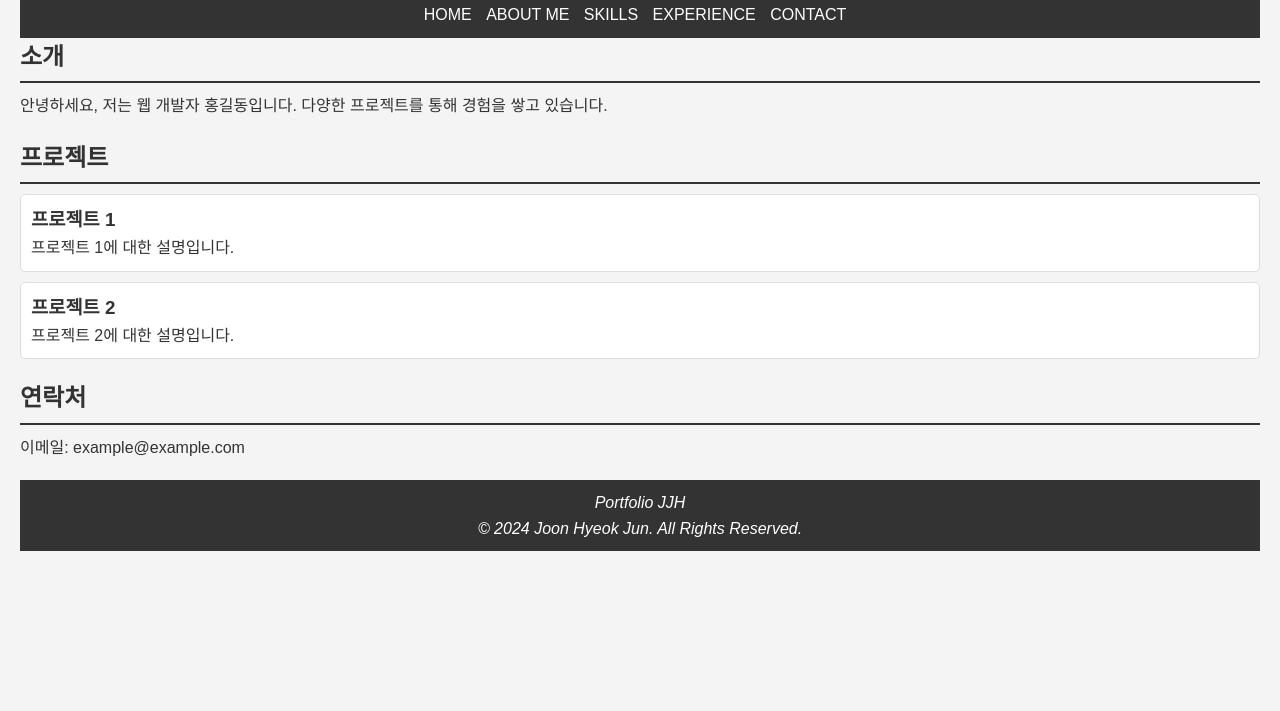
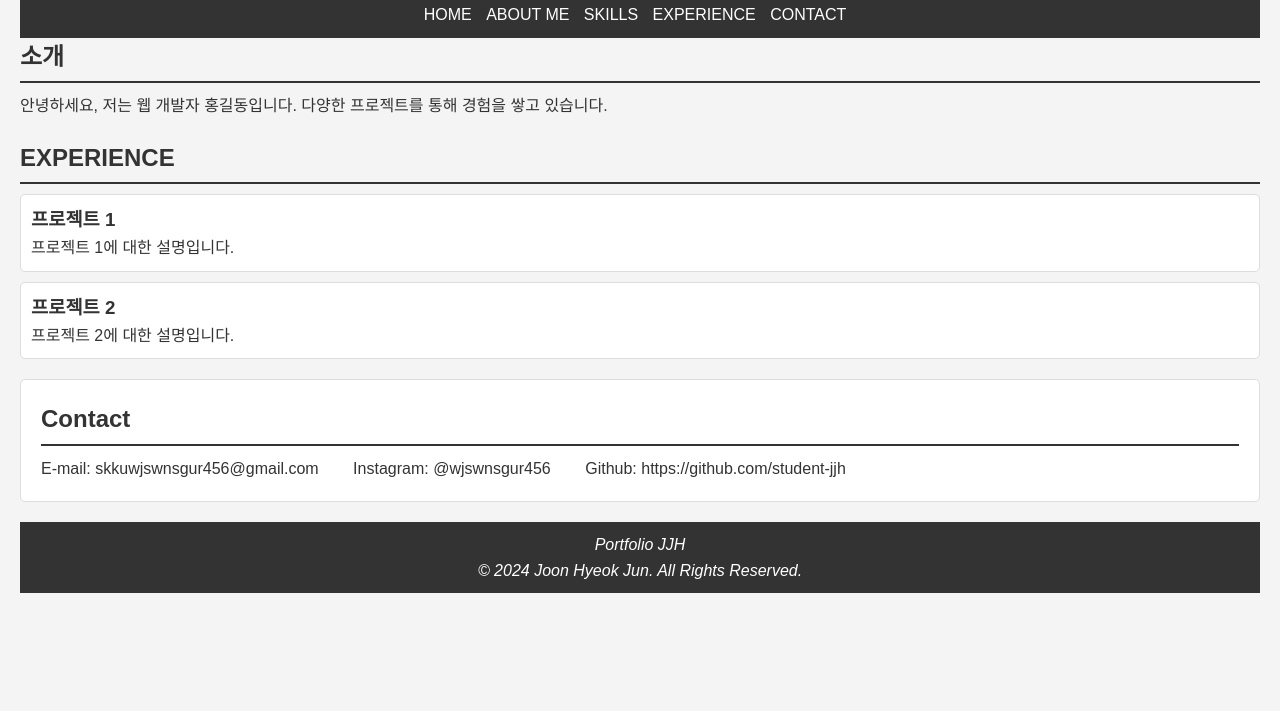
Before and after one commit to student-jjh/JJH_INTRO, a plain HTML site: page index.html in a window 1280 px wide. Shown: the part 89-800 px from the top of the page. Drawn offline with Linux system fonts and the light colour scheme.

Commit message:
add contact

```diff
--- a/css/style.css
+++ b/css/style.css
@@ -57,14 +57,41 @@ h2 {
     padding-bottom: 5px;
     margin-bottom: 10px;
 }
+/* 연락처 스타일 */
+#contact {
+    background: #fff;
+    padding: 20px;
+    border: 1px solid #ddd;
+    border-radius: 5px;
+}
 
-.project {
+.contact-item {
+    display: inline-block;
+    margin-right: 20px;
+}
+
+.contact-item span {
+    margin-right: 10px;
+}
+
+.contact-item a {
+    color: #0066cc;
+    text-decoration: none;
+}
+
+.contact-item a:hover {
+    text-decoration: underline;
+}
+
+.experience {
     background: #fff;
     padding: 10px;
     margin-bottom: 10px;
     border: 1px solid #ddd;
     border-radius: 5px;
 }
+
+
 
 footer {
     text-align: center;
--- a/index.html
+++ b/index.html
@@ -6,7 +6,6 @@
     <meta http-equiv="X-UA-Compatible" content="IE=edge">
     <meta name="viewport" content="width=device-width, initial-scale=1.0">
     <title>전준혁 포트폴리오</title>
-
     <meta name="Subject" content="포트폴리오">
     <meta name="Title" content="전준혁 포트폴리오">
     <meta name="Keywords" content="개발자,포트폴리오">
@@ -18,20 +17,20 @@
     <meta name="Author-Date" content="2024.07.12">
     <meta name="Copyright" content="전준혁">
 
+    <link rel="stylesheet" href="./css/contact.css">
+    <link rel="stylesheet" href="./css/style.css">
 
-
-    <link rel="stylesheet" href="./css/style.css">
 
     <title>전준혁 포트폴리오</title>
 </head>
 <body>
     <div>
         <header>
-            <h1>홍길동의 포트폴리오</h1>
+            <h1>전준혁의 포트폴리오</h1>
             <nav>
                 <ul>
                     <li class="on"><a href="#">HOME</a></li>
-                    <li><a href="#">ABOUT ME</a></li>
+                    <li><a href="about">ABOUT ME</a></li>
                     <li><a href="#">SKILLS</a></li>
                     <li><a href="#">EXPERIENCE</a></li>
                     <li><a href="#">CONTACT</a></li>
@@ -44,21 +43,29 @@
             <p>안녕하세요, 저는 웹 개발자 홍길동입니다. 다양한 프로젝트를 통해 경험을 쌓고 있습니다.</p>
         </section>
 
-        <section id="projects">
-            <h2>프로젝트</h2>
-            <div class="project">
+        <section id="experience">
+            <h2>EXPERIENCE</h2>
+            <div class="experience">
                 <h3>프로젝트 1</h3>
                 <p>프로젝트 1에 대한 설명입니다.</p>
             </div>
-            <div class="project">
+            <div class="experience">
                 <h3>프로젝트 2</h3>
                 <p>프로젝트 2에 대한 설명입니다.</p>
             </div>
         </section>
 
         <section id="contact">
-            <h2>연락처</h2>
-            <p>이메일: example@example.com</p>
+            <h2>Contact</h2>
+            <div class="contact-item">
+                <span>E-mail: skkuwjswnsgur456@gmail.com</span>
+            </div>
+            <div class="contact-item">
+                <span>Instagram: @wjswnsgur456</span>
+            </div>
+            <div class="contact-item">
+                <span>Github: https://github.com/student-jjh</span>
+            </div>
         </section>
 
         <footer>
```
Also changed, not shown: css/contact.css (added).
